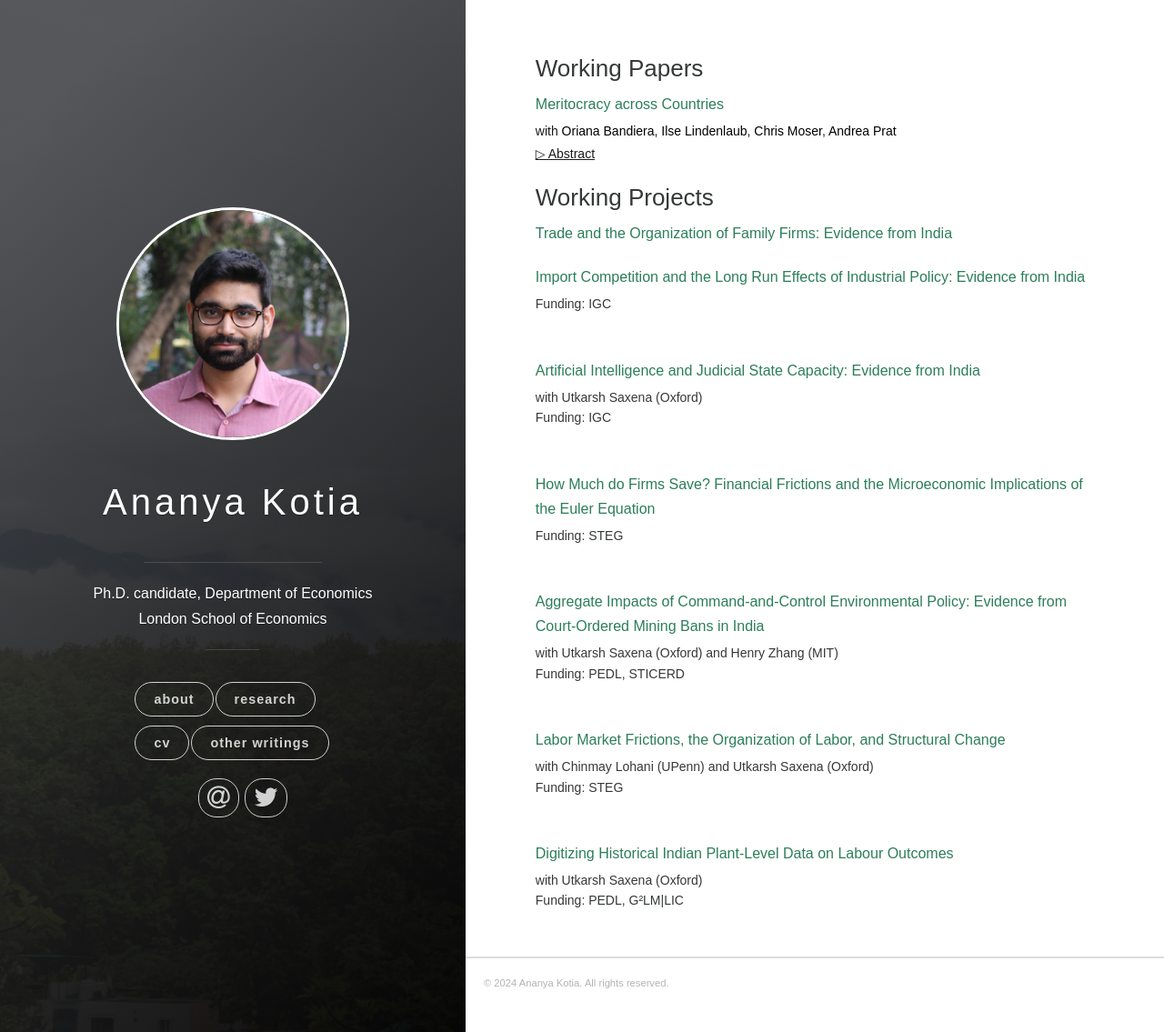
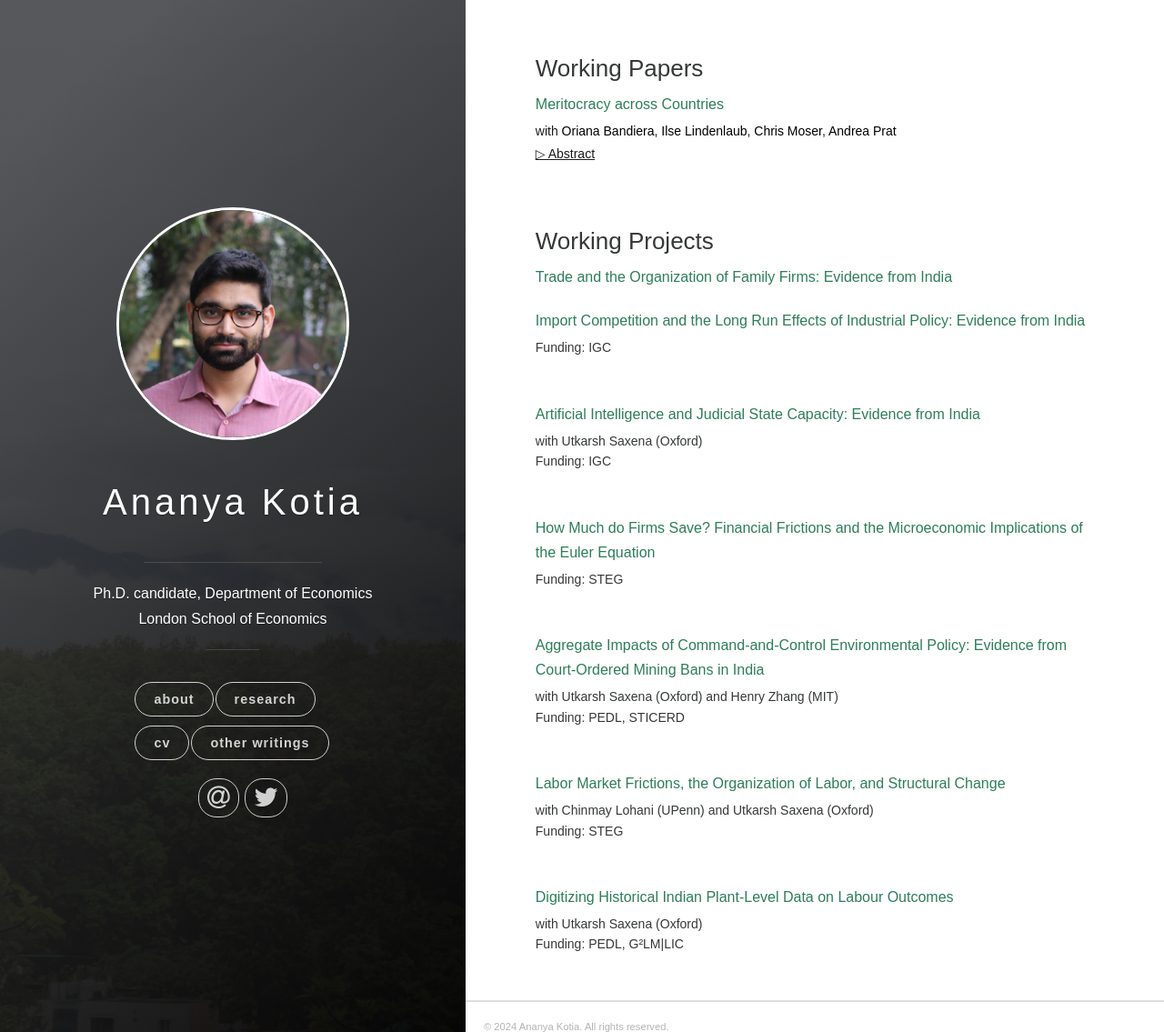
Before and after one commit to ananyakotia/ananyakotia.github.io, a Jekyll site: the page built from _posts/2018-06-13-research.markdown, in a window 1280 px wide and 1135 px high. Shown: the whole window at 91% size. Built offline with Jekyll 4.4.1, drawn with Linux system fonts in a browser that asks for light colours; nearby versions of some CDN libraries; some web fonts are replaced; a style sheet for code colours, icons or effects is not loaded.

Commit message:
Update 2018-06-13-research.markdown

```diff
--- a/_posts/2018-06-13-research.markdown
+++ b/_posts/2018-06-13-research.markdown
@@ -19,16 +19,14 @@ tags: [jekyll]
     <h6>Are labor markets in higher-income countries more meritocratic, in the sense that worker-job matching is based on skills rather than idiosyncratic attributes unrelated to productivity? If so, why? And what are the aggregate consequences? Using internationally comparable data on worker skills and job skill requirements of over 120,000 individuals across 28 countries, we document that workers' skills better match their jobs' skill requirements in higher-income countries. To quantify the role of worker-job matching in development accounting, we build an equilibrium matching model that allows for cross-country differences in three fundamentals: (i) the endowments of multidimensional worker skills and job skill requirements, which determine match feasibility; (ii) technology, which determines the returns to matching; and (iii) idiosyncratic matching frictions, which capture the role of nonproductive worker and job traits in the matching process. The estimated model delivers two key insights. First, improvements in worker-job matching due to reduced matching frictions account for only a small share of cross-country income differences. Second, however, improved worker-job matching is crucial for unlocking the gains from economic development generated by adopting frontier endowments and technology. </h6>
 </div>
 
-
+<br>
 
 ### Working Projects
 
-<a href= "" style="color:#2c7e5a;font-weight: 500;">Trade and the Organization of Family Firms: Evidence from India
-</a>
+<a href= "" style="color:#2c7e5a;font-weight: 500;">Trade and the Organization of Family Firms: Evidence from India  </a>
 <br>
 
-<a href= "" style="color:#2c7e5a;font-weight: 500;">Import Competition and the Long Run Effects of Industrial Policy: Evidence from India
-</a>
+<a href= "" style="color:#2c7e5a;font-weight: 500;">Import Competition and the Long Run Effects of Industrial Policy: Evidence from India  </a>
 <ul class="no-bullets">
   <li style="margin-top: -16px;font-size: 14px;color:#353839;">Funding: IGC
   </li>
@@ -43,16 +41,14 @@ tags: [jekyll]
 </ul>
 <br>
 
-<a href="" style="color:#2c7e5a;font-weight: 500;">How Much do Firms Save? Financial Frictions and the Microeconomic Implications of the Euler Equation
-</a>
+<a href="" style="color:#2c7e5a;font-weight: 500;">How Much do Firms Save? Financial Frictions and the Microeconomic Implications of the Euler Equation </a>
 <ul class="no-bullets">
   <li style="margin-top: -16px;font-size: 14px;color:#353839;">Funding: STEG
   </li>
 </ul>
 <br>
 
-<a href="" style="color:#2c7e5a;font-weight: 500;">Aggregate Impacts of Command-and-Control Environmental Policy: Evidence from Court-Ordered Mining Bans in India
-</a>
+<a href="" style="color:#2c7e5a;font-weight: 500;">Aggregate Impacts of Command-and-Control Environmental Policy: Evidence from Court-Ordered Mining Bans in India </a>
 <ul class="no-bullets">
   <li style="margin-top: -16px;font-size: 14px;color:#353839;">with Utkarsh Saxena (Oxford) and Henry Zhang (MIT)
   </li>
@@ -61,8 +57,7 @@ tags: [jekyll]
 </ul>
 <br>
 
-<a href="" style="color:#2c7e5a;font-weight: 500;">Labor Market Frictions, the Organization of Labor, and Structural Change
-</a>
+<a href="" style="color:#2c7e5a;font-weight: 500;">Labor Market Frictions, the Organization of Labor, and Structural Change  </a>
 <ul class="no-bullets">
   <li style="margin-top: -16px;font-size: 14px;color:#353839;">with Chinmay Lohani (UPenn) and Utkarsh Saxena (Oxford)
   </li>
@@ -71,8 +66,7 @@ tags: [jekyll]
 </ul>
 <br>
 
-<a href="" style="color:#2c7e5a;font-weight: 500;">Digitizing Historical Indian Plant-Level Data on Labour Outcomes
-</a>
+<a href="" style="color:#2c7e5a;font-weight: 500;">Digitizing Historical Indian Plant-Level Data on Labour Outcomes  </a>
 <ul class="no-bullets">
   <li style="margin-top: -16px;font-size: 14px;color:#353839;">with Utkarsh Saxena (Oxford)
   </li>
```
